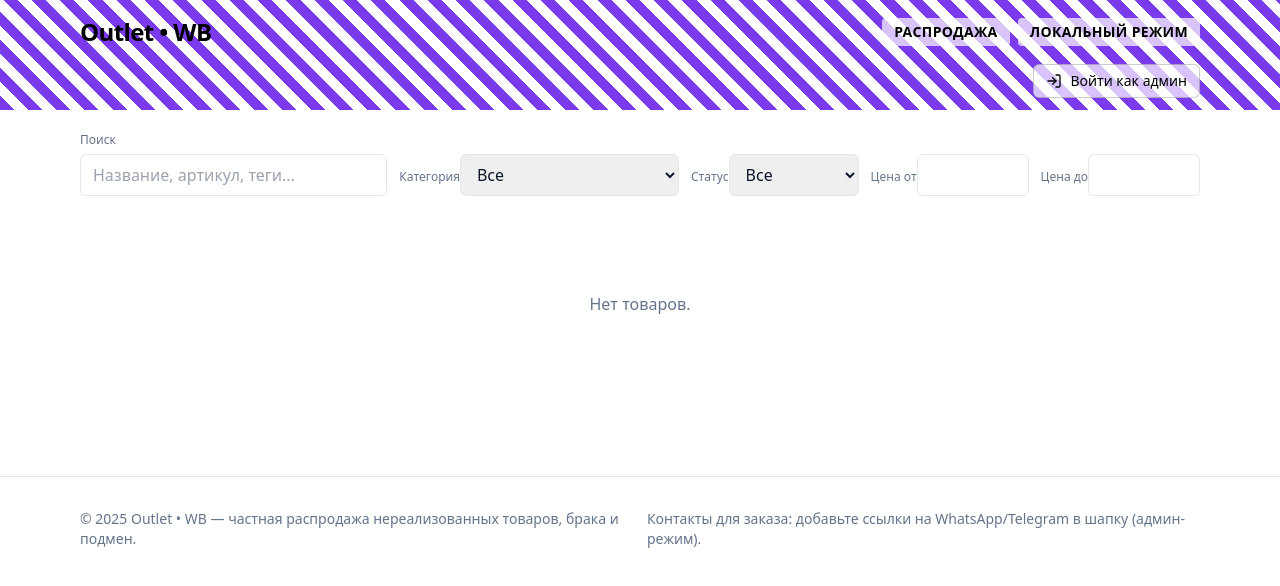
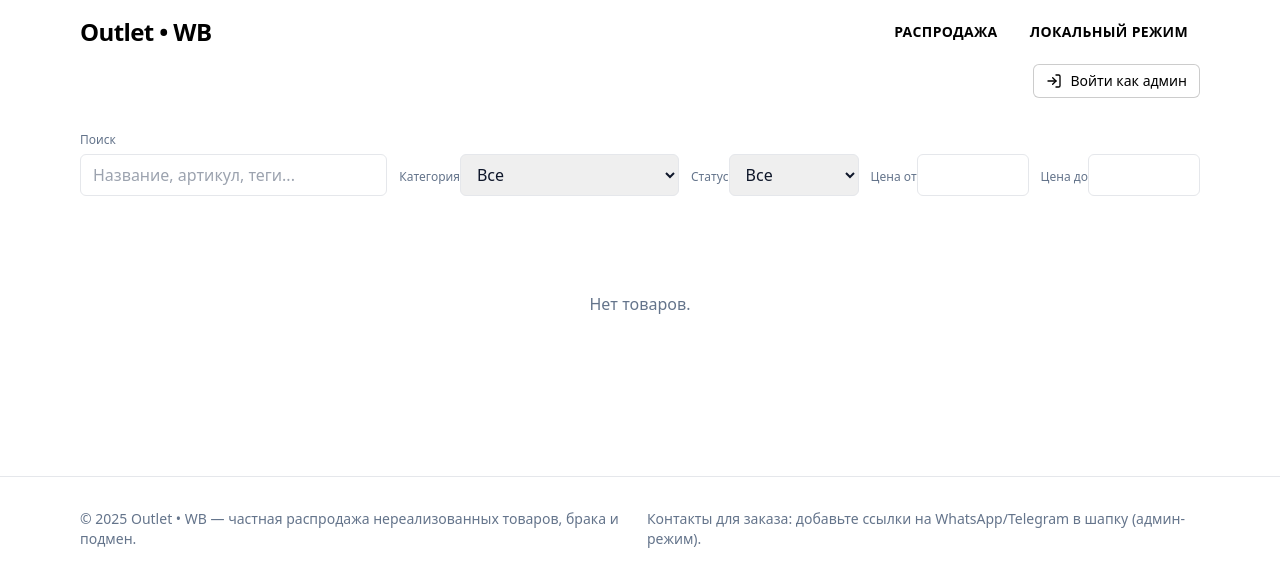
Before and after one commit to Eleonoraraf/wb-outlet-site5, a React (Vite) app: page / in a window 1280 px wide. Shown: the top 586 px of the page. Built offline with nearby package versions, Linux system fonts and the light colour scheme.

Commit message:
Update index.css

```diff
--- a/src/index.css
+++ b/src/index.css
@@ -4,19 +4,24 @@
 
 html, body, #root { height: 100%; }
 body { @apply text-slate-900; }
-/* Фон зебра для шапки */
-#zebraHeader {
-  background: repeating-linear-gradient(
-    45deg,
-    #7c3aed,
-    #7c3aed 10px,
-    #ffffff 10px,
-    #ffffff 20px
-  ) !important;
-  border-bottom: none !important;
+/* ---- падающие монетки ---- */
+.coins-layer { position: absolute; inset: 0; pointer-events: none; overflow: hidden; }
+.coin {
+  position: absolute;
+  top: -15vh;            /* старт выше верхней границы */
+  width: 56px; height: auto;
+  opacity: .85;
+  animation-name: coinFall, coinSpin;
+  animation-timing-function: linear, ease-in-out;
+  animation-iteration-count: infinite, infinite;
 }
 
-/* убираем любые белые подложки у внутренних div */
-#zebraHeader > div {
-  background: transparent !important;
+@keyframes coinFall {
+  0%   { transform: translateY(-20vh); }
+  100% { transform: translateY(120vh); }
 }
+@keyframes coinSpin {
+  0%   { transform: rotateY(0deg) scale(1); }
+  50%  { transform: rotateY(180deg) scale(.9); }
+  100% { transform: rotateY(360deg) scale(1); }
+}
```
